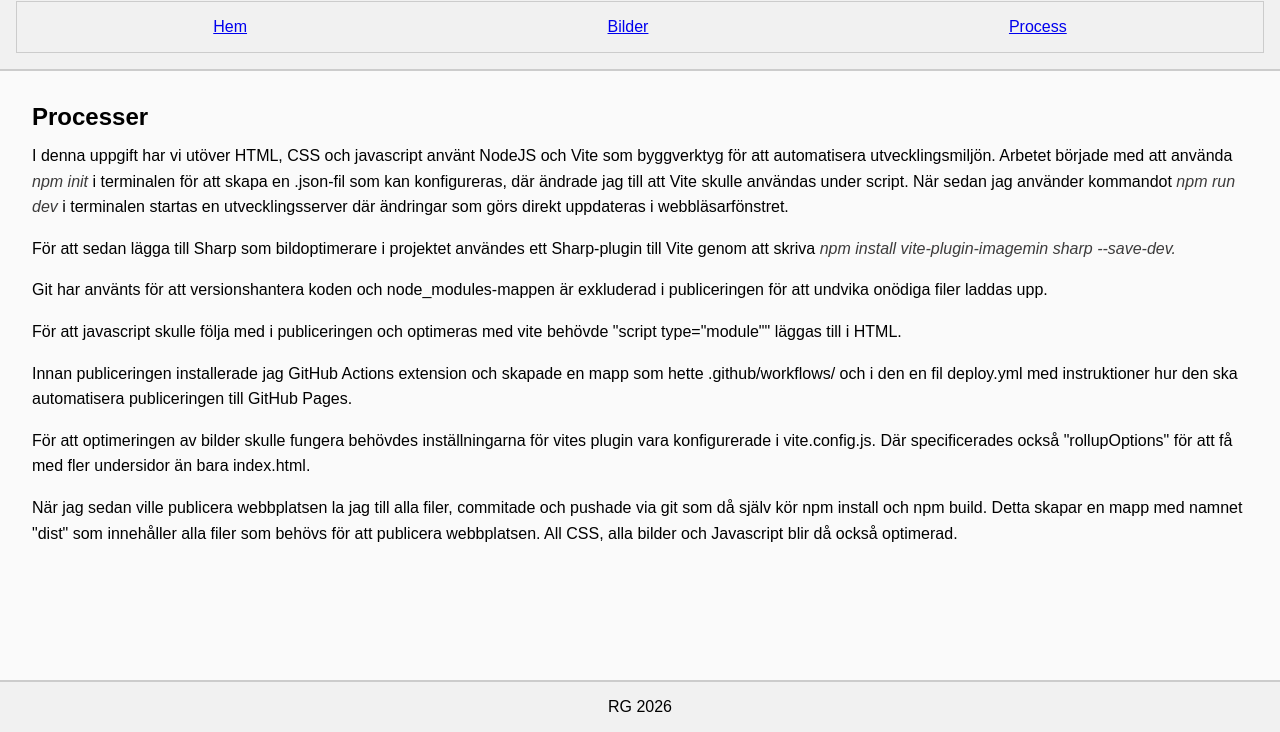
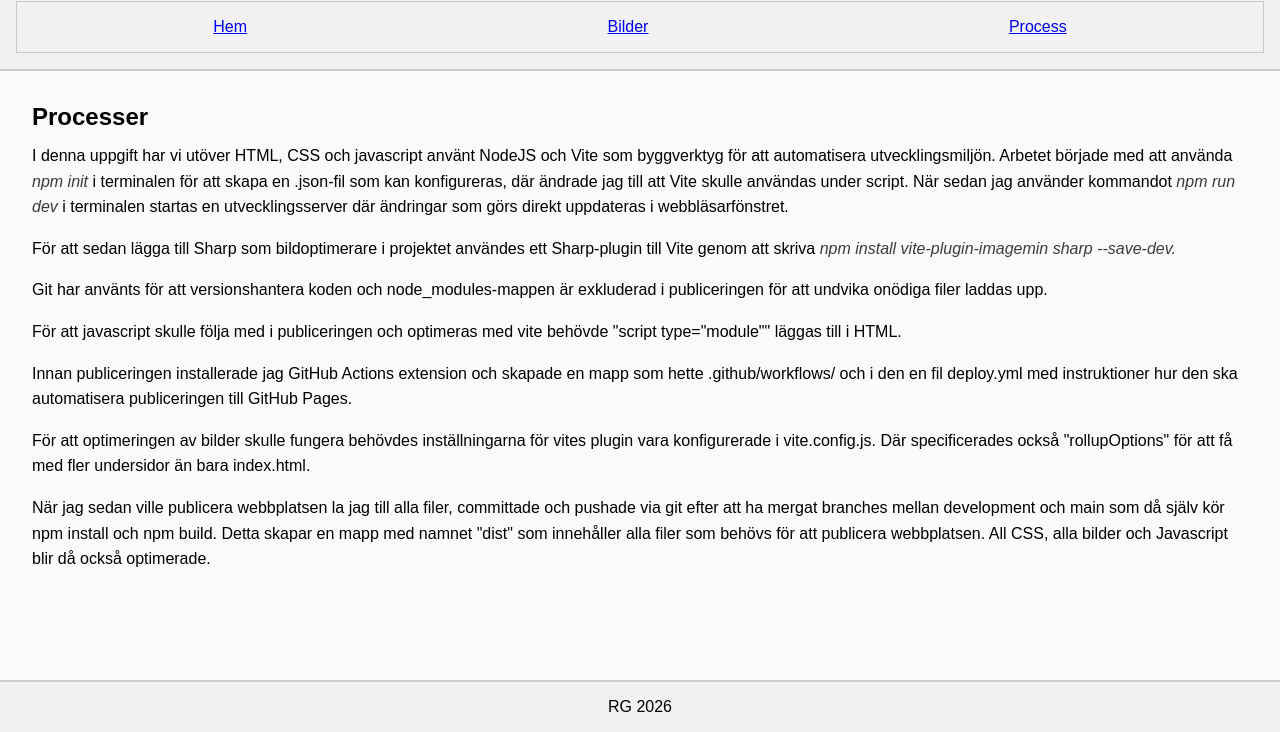
Before and after one commit to runegranath/Uppgift-1-Frontendbaserad-webbutveckling, a website built with Vite: page src/sidor/processer.html in a window 1280 px wide. Shown: the part 68-800 px from the top of the page. Built offline with nearby package versions, Linux system fonts and the light colour scheme.

```diff
--- a/src/sidor/processer.html
+++ b/src/sidor/processer.html
@@ -45,11 +45,12 @@
             <p>För att optimeringen av bilder skulle fungera behövdes inställningarna för vites plugin vara
                 konfigurerade i vite.config.js. Där specificerades också "rollupOptions" för att få med fler undersidor
                 än bara index.html.</p>
-            <p>När jag sedan ville publicera webbplatsen la jag till alla filer, commitade och pushade via git som då
+            <p>När jag sedan ville publicera webbplatsen la jag till alla filer, committade och pushade via git efter
+                att ha mergat branches mellan development och main som då
                 själv kör npm install och npm build. Detta skapar en mapp med
                 namnet "dist" som innehåller alla filer som behövs för att publicera webbplatsen. All CSS, alla bilder
                 och Javascript
-                blir då också optimerad.</p>
+                blir då också optimerade.</p>
 
         </section>
 
```
Also changed, not shown: vite.config.js (+8 -7 lines).
